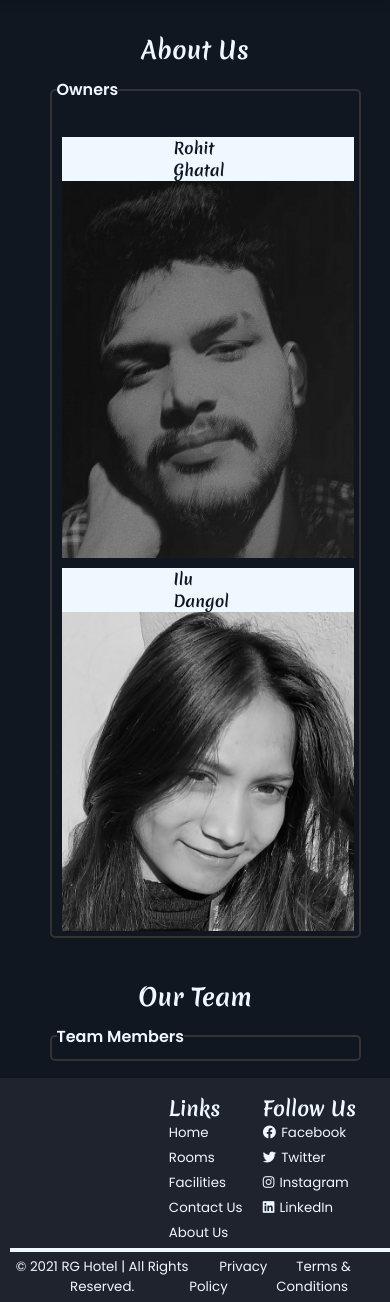
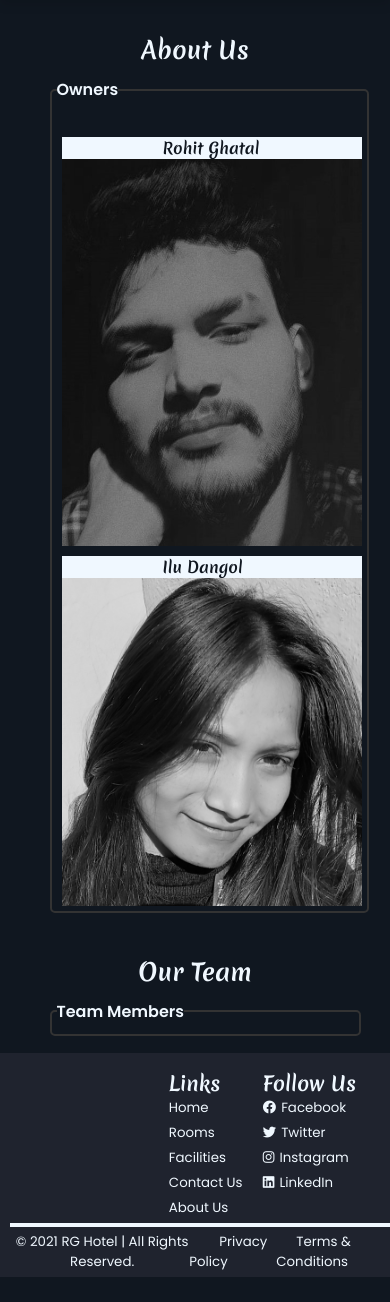
Before and after one commit to rohitghatal1/hotel_booking, a PHP site: page /HTML/aboutUs.php in a window 390 px wide. Shown: the part 70-1372 px from the top of the page. After the commit the page ends 1347 px from the top, so only its background shows below. Run offline with PHP 8.4, Linux system fonts and the light colour scheme; data that the repository does not hold is empty.

Commit message:
changed responsie styles for about us and rooms page

```diff
--- a/CSS/responsiveAboutPage.css
+++ b/CSS/responsiveAboutPage.css
@@ -170,9 +170,14 @@
         margin-left: 5px;
         background-color: #f0f8ff;
         color: #101720;
-        max-width: 300px;
+        width: 300px;
         padding-left: 0;
         border-radius: 0;
+    }
+
+    .founder-name{
+        width: 100% !important;
+        margin-left: 1px;
     }
 
     .founder-description{
@@ -188,7 +193,6 @@
     }
 
     /* footer  */
-     /* footer  */
      footer{
         width: 100%;
     }
--- a/CSS/style.css
+++ b/CSS/style.css
@@ -441,7 +441,7 @@ textarea{
     height: auto;
 }
 .room_card_img{
-    width: 100%;
+    max-width: 100%;
     height: 25vh;
 
 }
@@ -449,10 +449,6 @@ textarea{
     max-width: 100%;
     height: 100%;
     border-radius: 5px;
-    -webkit-border-radius: 5px;
-    -moz-border-radius: 5px;
-    -ms-border-radius: 5px;
-    -o-border-radius: 5px;
 }
 .room-card h3{
     font-family: 'Merienda', cursive;
```
